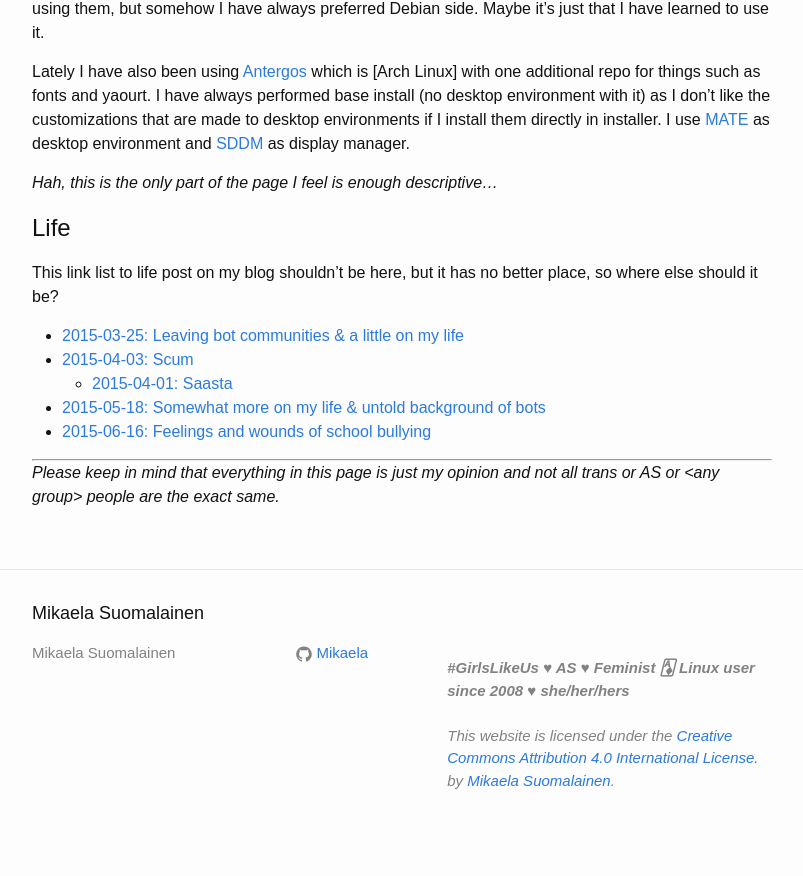
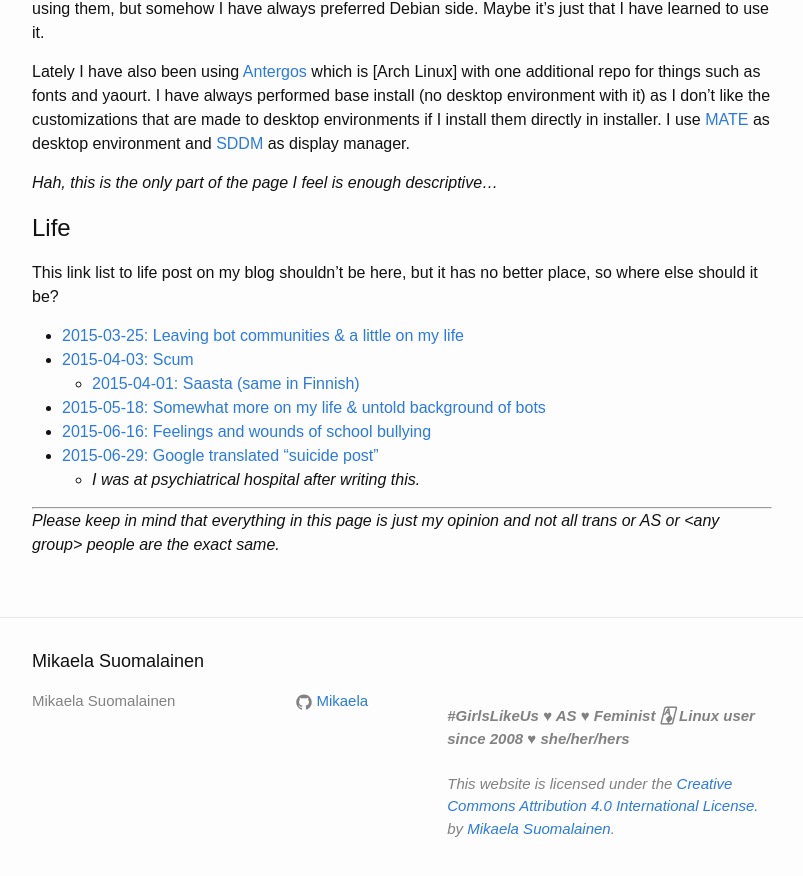
Before and after one commit to Mikaela/mikaela.github.io, a Jekyll site: the page built from pages/about.markdown, in a window 1280 px wide and 900 px high, scrolled down 1733 px. Shown: the top 876 px of the window, without its empty margins (238-1041 px from the left). Built offline with Jekyll 4.4.1, drawn with Linux system fonts in a browser that asks for light colours; Markdown is read by kramdown in place of the engine named in the settings; before the commit the page ends 2585 px from its top, so only the background shows below that.

Commit message:
about: add the latest post

```diff
--- a/pages/about.markdown
+++ b/pages/about.markdown
@@ -114,10 +114,11 @@
 
 * [2015-03-25: Leaving bot communities & a little on my life]({% post_url 2015-03-25-leaving-bots-life %})
 * [2015-04-03: Scum]({% post_url 2015-04-03-scum %})
-    * [2015-04-01: Saasta]({% post_url 2015-04-01-saasta %})
+    * [2015-04-01: Saasta (same in Finnish)]({% post_url 2015-04-01-saasta %})
 * [2015-05-18: Somewhat more on my life & untold background of bots]({% post_url 2015-05-18-life-bot-background %})
 * [2015-06-16: Feelings and wounds of school bullying]({% post_url 2015-06-16-feelings %})
-
+* [2015-06-29: Google translated "suicide post"](https://translate.google.fi/translate?sl=fi&tl=en&js=y&prev=_t&hl=fi&ie=UTF-8&u=https%3A%2F%2Fmikaela.info%2Ffinnish%2F2015%2F06%2F29%2Fminusta.html&edit-text=)
+    * *I was at psychiatrical hospital after writing this.*
 
 * * * * *
 
```
